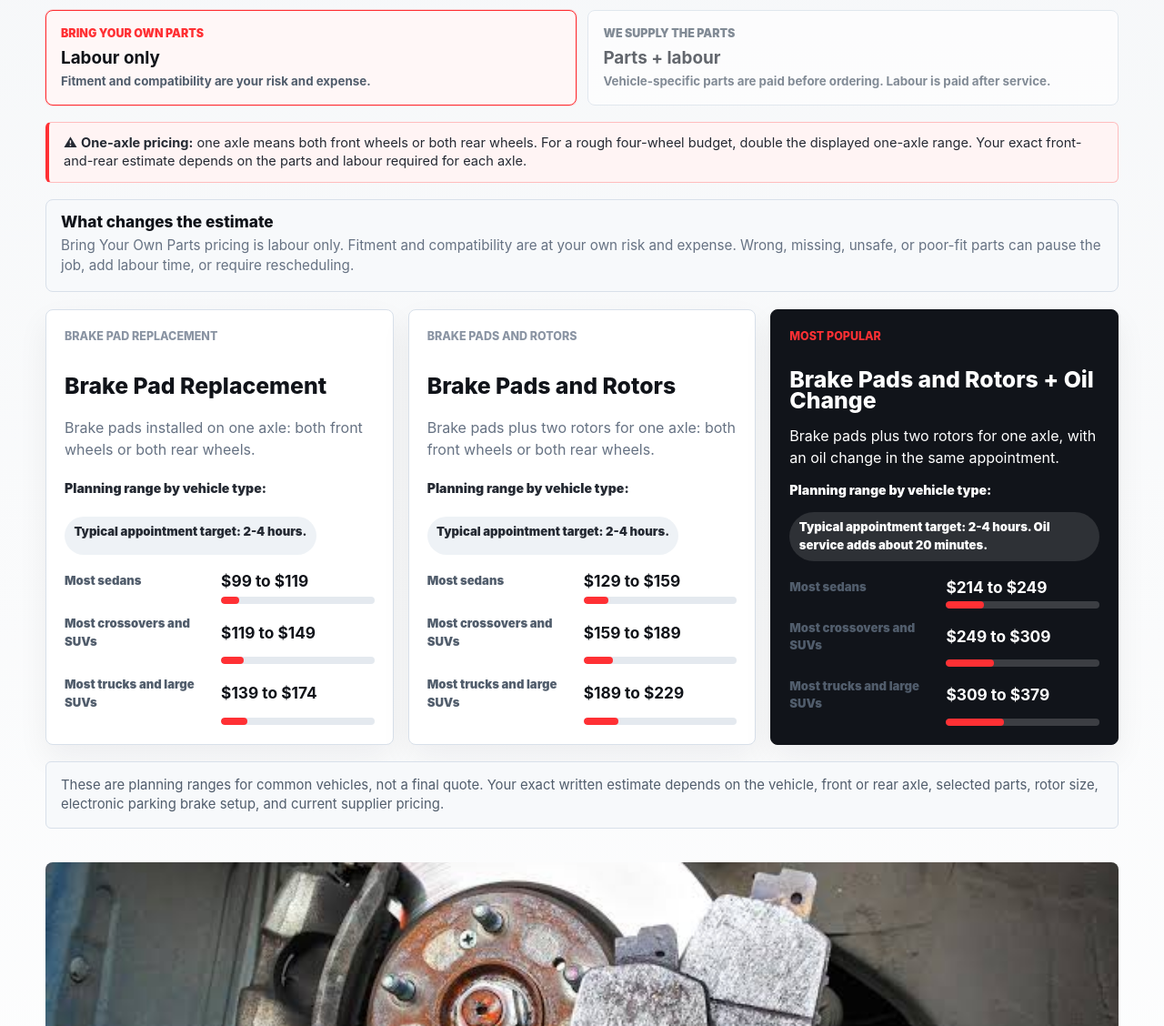
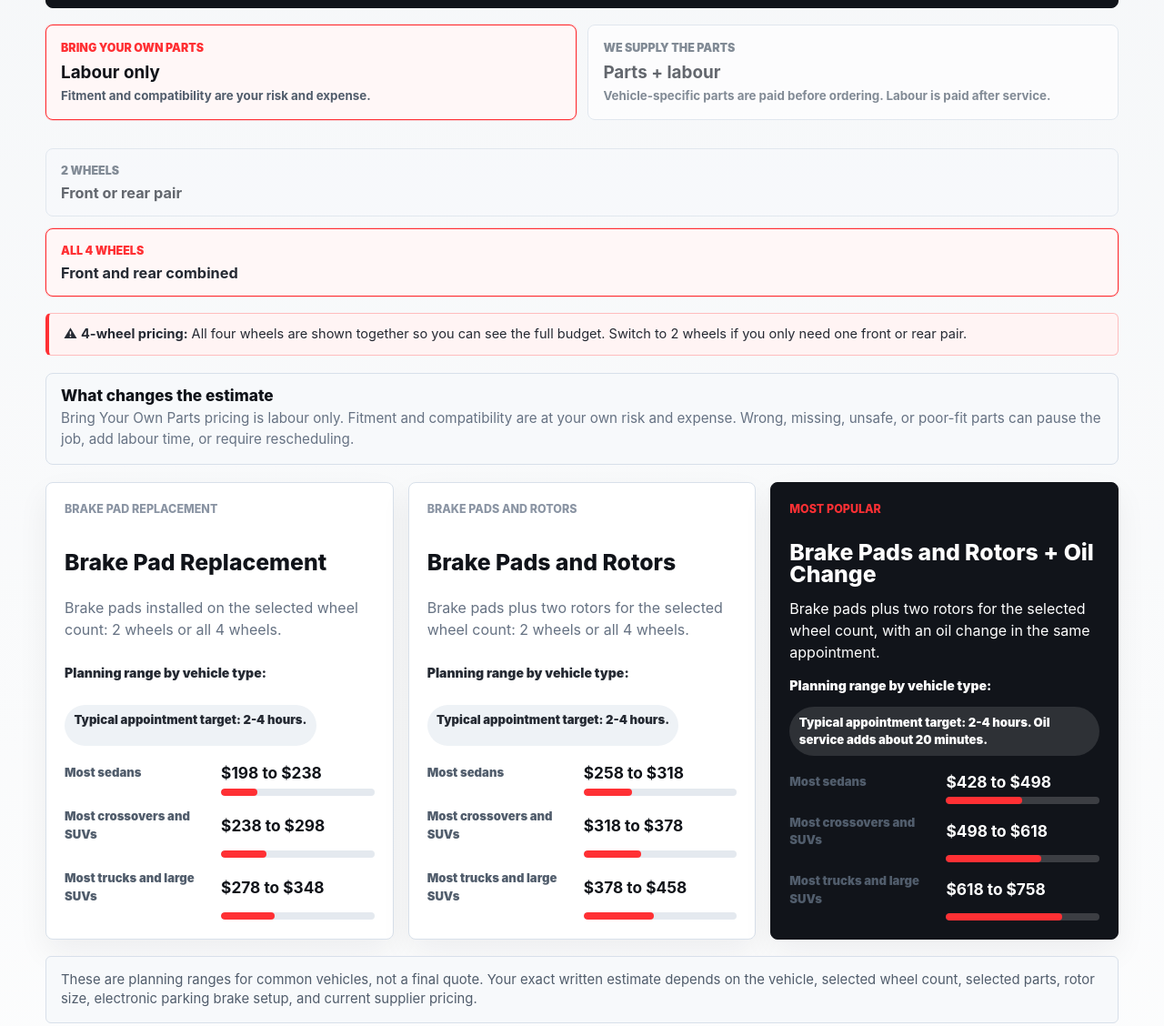
Before and after one commit to dryppyze/CaliperBrakesWorks, a website: page index.html in a window 1280 px wide. Shown: the part 1394-2522 px from the top of the page at 91% size. Drawn offline with Linux system fonts and the light colour scheme.

Commit message:
Add wheel count pricing toggle

```diff
--- a/css/styles.css
+++ b/css/styles.css
@@ -497,8 +497,14 @@ section[id] {
 }
 
 @media (min-width: 860px) {
+  .hero-headline {
+    overflow: visible;
+  }
+
   .hero-headline h1 {
-    max-width: min(100%, 820px);
+    max-width: 100%;
+    line-height: 1.02;
+    margin-bottom: 1.1rem;
   }
 }
 
@@ -1162,6 +1168,54 @@ section[id] {
   transition: opacity 180ms ease, transform 180ms ease, max-height 180ms ease, margin 180ms ease, padding 180ms ease;
 }
 
+.axle-toggle {
+  display: grid;
+  gap: 0.8rem;
+  margin-top: 0.8rem;
+}
+
+.axle-option {
+  display: grid;
+  gap: 0.35rem;
+  min-height: 0;
+  padding: 0.95rem 1rem;
+  text-align: left;
+  color: var(--ink);
+  background: #f7f9fc;
+  border: 1px solid var(--line);
+  border-radius: var(--radius);
+  box-shadow: none;
+  transition: none;
+}
+
+.axle-option span {
+  color: var(--muted-strong);
+  font-size: 0.78rem;
+  font-weight: 900;
+  text-transform: uppercase;
+}
+
+.axle-option strong {
+  color: var(--ink-soft);
+  font-size: 1.02rem;
+  line-height: 1.12;
+}
+
+.axle-option.is-selected {
+  background: #fff7f7;
+  border-color: var(--red);
+  box-shadow: 0 0 0 1px rgba(255, 48, 52, 0.18);
+  opacity: 1;
+}
+
+.axle-option.is-selected span {
+  color: var(--red);
+}
+
+.axle-option:not(.is-selected) {
+  opacity: 0.7;
+}
+
 .route-toggle.is-hidden {
   opacity: 0;
   pointer-events: none;
@@ -2482,6 +2536,10 @@ legend {
     line-height: 1.3;
   }
 
+  .mobile-route-warning span[data-axle-summary] {
+    text-transform: none;
+  }
+
   .mobile-price-matrix {
     display: grid;
     grid-template-columns: minmax(54px, 0.82fr) repeat(3, minmax(0, 1fr));
@@ -2869,6 +2927,11 @@ legend {
     font-size: 5.4rem;
   }
 
+  .hero-headline h1 {
+    max-width: 14ch;
+    line-height: 1.04;
+  }
+
   h2 {
     font-size: 3.75rem;
   }
--- a/index.html
+++ b/index.html
@@ -306,14 +306,25 @@
               </button>
             </div>
 
+            <div class="axle-toggle" aria-label="Wheel count estimate selection">
+              <button class="axle-option" type="button" data-axle-option="pair" aria-pressed="false">
+                <span>2 wheels</span>
+                <strong>Front or rear pair</strong>
+              </button>
+              <button class="axle-option is-selected" type="button" data-axle-option="full" aria-pressed="true">
+                <span>All 4 wheels</span>
+                <strong>Front and rear combined</strong>
+              </button>
+            </div>
+
             <div class="mobile-route-summary" data-mobile-route-summary aria-live="polite">
               <div class="mobile-route-summary-head">
                 <span>SELECTED PRICING PATH</span>
                 <strong data-route-label>Bring Your Own Parts</strong>
               </div>
-              <p class="mobile-route-warning"><span aria-hidden="true">⚠</span> One-axle pricing</p>
+              <p class="mobile-route-warning"><span aria-hidden="true">⚠</span> <span data-axle-summary>4-wheel pricing</span></p>
               <div class="mobile-price-matrix" aria-label="Mobile price range preview">
-                <span>Service<br>(one axle)</span>
+                <span>Service<br>(selected wheels)</span>
                 <span>Most sedans</span>
                 <span>Crossovers/SUVs</span>
                 <span>Trucks/Large SUVs</span>
@@ -333,7 +344,7 @@
             </div>
           </div>
 
-          <p class="pricing-transparency-note"><span aria-hidden="true">⚠</span> <strong>One-axle pricing:</strong> one axle means both front wheels or both rear wheels. For a rough four-wheel budget, double the displayed one-axle range. Your exact front-and-rear estimate depends on the parts and labour required for each axle.</p>
+          <p class="pricing-transparency-note"><span aria-hidden="true">⚠</span> <strong data-axle-note-title>4-wheel pricing:</strong> <span data-axle-note-body>All four wheels are shown together so you can see the full budget. Switch to 2 wheels if you only need one front or rear pair.</span></p>
 
           <div class="package-note">
             <h3>What changes the estimate</h3>
@@ -345,7 +356,7 @@
             <article class="package-card" data-package-card="minimum">
               <p class="card-label">Brake Pad Replacement</p>
               <h3>Brake Pad Replacement</h3>
-              <p>Brake pads installed on one axle: both front wheels or both rear wheels.</p>
+              <p>Brake pads installed on the selected wheel count: 2 wheels or all 4 wheels.</p>
               <p class="price-helper">Planning range by vehicle type:</p>
               <p class="service-time">Typical appointment target: 2-4 hours.</p>
               <div class="vehicle-bars" aria-label="Minimum service estimate by vehicle type">
@@ -370,7 +381,7 @@
             <article class="package-card" data-package-card="rotor">
               <p class="card-label">Brake Pads and Rotors</p>
               <h3>Brake Pads and Rotors</h3>
-              <p>Brake pads plus two rotors for one axle: both front wheels or both rear wheels.</p>
+              <p>Brake pads plus two rotors for the selected wheel count: 2 wheels or all 4 wheels.</p>
               <p class="price-helper">Planning range by vehicle type:</p>
               <p class="service-time">Typical appointment target: 2-4 hours.</p>
               <div class="vehicle-bars" aria-label="Brake and rotor estimate by vehicle type">
@@ -395,7 +406,7 @@
             <article class="package-card package-card-featured" data-package-card="bundle">
               <p class="card-label">Most popular</p>
               <h3>Brake Pads and Rotors + Oil Change</h3>
-              <p>Brake pads plus two rotors for one axle, with an oil change in the same appointment.</p>
+              <p>Brake pads plus two rotors for the selected wheel count, with an oil change in the same appointment.</p>
               <p class="price-helper">Planning range by vehicle type:</p>
               <p class="service-time">Typical appointment target: 2-4 hours. Oil service adds about 20 minutes.</p>
               <div class="vehicle-bars" aria-label="Brakes, rotors, and oil estimate by vehicle type">
@@ -419,7 +430,7 @@
           </div>
 
           <p class="pricing-range-note">
-            These are planning ranges for common vehicles, not a final quote. Your exact written estimate depends on the vehicle, front or rear axle, selected parts, rotor size, electronic parking brake setup, and current supplier pricing.
+            These are planning ranges for common vehicles, not a final quote. Your exact written estimate depends on the vehicle, selected wheel count, selected parts, rotor size, electronic parking brake setup, and current supplier pricing.
           </p>
 
           <div class="package-grid-end" aria-hidden="true"></div>
@@ -525,7 +536,7 @@
             </article>
             <article class="review-card">
               <div class="review-stars" aria-label="5 out of 5 stars">★★★★★</div>
-              <blockquote>"Just told me what was needed and what wasn’t. Felt normal and not sales-y."</blockquote>
+              <blockquote>"Loved how clear everything was. I’d come back here without hesitation and already told a friend to text for a quote."</blockquote>
               <p class="review-source">Chris D. - 2019 Mazda3 - Cranston</p>
             </article>
           </div>
@@ -602,7 +613,7 @@
             </article>
             <article class="faq-card">
               <h3>What does one axle mean?</h3>
-              <p>One axle means both front wheels or both rear wheels. Front and rear axles are estimated separately unless both are requested.</p>
+              <p>2 wheels means one front pair or one rear pair. All 4 wheels means both pairs combined. Switch the toggle above to see either view.</p>
             </article>
             <article class="faq-card">
               <h3>What happens with supply + install parts?</h3>
--- a/js/main.js
+++ b/js/main.js
@@ -6,17 +6,22 @@ const stickyPriceButton = quickStickyCta?.querySelector('a[data-track-event="sti
 const stickyTextButton = quickStickyCta?.querySelector('a[data-track-event="sticky_text_clicked"]');
 const routeToggle = document.querySelector(".route-toggle");
 const routeButtons = document.querySelectorAll("[data-route-option]");
+const axleButtons = document.querySelectorAll("[data-axle-option]");
 const packagePrices = document.querySelectorAll("[data-package-price]");
 const mobilePrices = document.querySelectorAll("[data-mobile-price]");
 const staticPrices = document.querySelectorAll("[data-static-price]");
 const packageBars = document.querySelectorAll(".vehicle-bars");
 const routeLabel = document.querySelector("[data-route-label]");
+const axleSummary = document.querySelector("[data-axle-summary]");
+const axleNoteTitle = document.querySelector("[data-axle-note-title]");
+const axleNoteBody = document.querySelector("[data-axle-note-body]");
 const routeNote = document.querySelector("[data-route-note]");
 const packagesSection = document.querySelector(".packages-section");
 const packageGridEnd = document.querySelector(".package-grid-end");
 const nextStepCta = document.querySelector(".package-cta");
 let routeToggleObserver;
 let stickyTextIdleTimer;
+let axleMultiplier = 2;
 
 const PRICE_CONFIG = {
   static: {
@@ -27,16 +32,16 @@ const PRICE_CONFIG = {
     prices: {
       "minimum-sedan": "$139 to $179",
       "minimum-suv": "$159 to $219",
-      "minimum-truck": "$189 to $259",
+      "minimum-truck": "$309 to $344",
       "rotor-sedan": "$200 to $324",
       "rotor-suv": "$249 to $489",
-      "rotor-truck": "$349 to $689",
+      "rotor-truck": "$359 to $399",
       "bundle-sedan": "$275 to $429",
       "bundle-suv": "$339 to $609",
-      "bundle-truck": "$469 to $829"
+      "bundle-truck": "$479 to $549"
     },
     note:
-      "Parts + labour ranges include a supplier parts allowance. Vehicle-specific parts are paid before ordering. Labour is paid after service. Vehicle type, front or rear axle, supplier pricing, rotor size, rust, seized hardware, and electronic parking brake setup can move the written estimate."
+      "Parts + labour ranges include a supplier parts allowance. Vehicle-specific parts are paid before ordering. Labour is paid after service. Vehicle type, wheel count, supplier pricing, rotor size, rust, seized hardware, and electronic parking brake setup can move the written estimate."
   },
   customer: {
     prices: {
@@ -109,19 +114,33 @@ function setPackageRoute(route) {
   packagePrices.forEach((price) => {
     const key = price.dataset.packagePrice;
     if (selectedData.prices[key]) {
-      price.textContent = selectedData.prices[key];
+      price.textContent = scaleRange(selectedData.prices[key], axleMultiplier);
     }
   });
 
   mobilePrices.forEach((price) => {
     const key = price.dataset.mobilePrice;
     if (selectedData.prices[key]) {
-      price.textContent = compactRange(selectedData.prices[key]);
+      price.textContent = compactRange(scaleRange(selectedData.prices[key], axleMultiplier));
     }
   });
 
   if (routeLabel) {
     routeLabel.textContent = routeLabels[selectedRoute];
+  }
+
+  if (axleSummary) {
+    axleSummary.textContent = axleMultiplier === 2 ? "4-wheel pricing" : "2-wheel pricing";
+  }
+
+  if (axleNoteTitle && axleNoteBody) {
+    if (axleMultiplier === 2) {
+      axleNoteTitle.textContent = "4-wheel pricing:";
+      axleNoteBody.textContent = "All four wheels are shown together so you can see the full budget. Switch to 2 wheels if you only need one front or rear pair.";
+    } else {
+      axleNoteTitle.textContent = "2-wheel pricing:";
+      axleNoteBody.textContent = "This view shows one front pair or one rear pair. Switch to all 4 wheels to see the combined budget.";
+    }
   }
 
   if (routeNote) {
@@ -142,6 +161,29 @@ function setStaticPrices() {
 
 function compactRange(value) {
   return value.replace(/\s+to\s+/g, "-");
+}
+
+function parseRange(value) {
+  const match = String(value).match(/\$?([\d,]+)\s+to\s+\$?([\d,]+)/i);
+  if (!match) return null;
+  return {
+    low: Number(match[1].replace(/,/g, "")),
+    high: Number(match[2].replace(/,/g, ""))
+  };
+}
+
+function formatMoney(amount) {
+  return `$${Math.round(amount).toLocaleString("en-CA")}`;
+}
+
+function formatRange(low, high) {
+  return `${formatMoney(low)} to ${formatMoney(high)}`;
+}
+
+function scaleRange(value, multiplier) {
+  const parsed = parseRange(value);
+  if (!parsed) return value;
+  return formatRange(parsed.low * multiplier, parsed.high * multiplier);
 }
 
 function parseUpperBound(value) {
@@ -228,6 +270,20 @@ routeButtons.forEach((button) => {
   });
 });
 
+axleButtons.forEach((button) => {
+  button.addEventListener("click", () => {
+    const option = button.dataset.axleOption || "full";
+    axleMultiplier = option === "pair" ? 1 : 2;
+    axleButtons.forEach((el) => {
+      const isSelected = el === button;
+      el.classList.toggle("is-selected", isSelected);
+      el.setAttribute("aria-pressed", String(isSelected));
+    });
+    setPackageRoute(document.querySelector(".route-option.is-selected")?.dataset.routeOption || "customer");
+    trackEvent("axle_view_selected", { view: option });
+  });
+});
+
 document.querySelectorAll("[data-track-event]").forEach((element) => {
   element.addEventListener("click", () => {
     trackEvent(element.dataset.trackEvent || "site_click");
```
